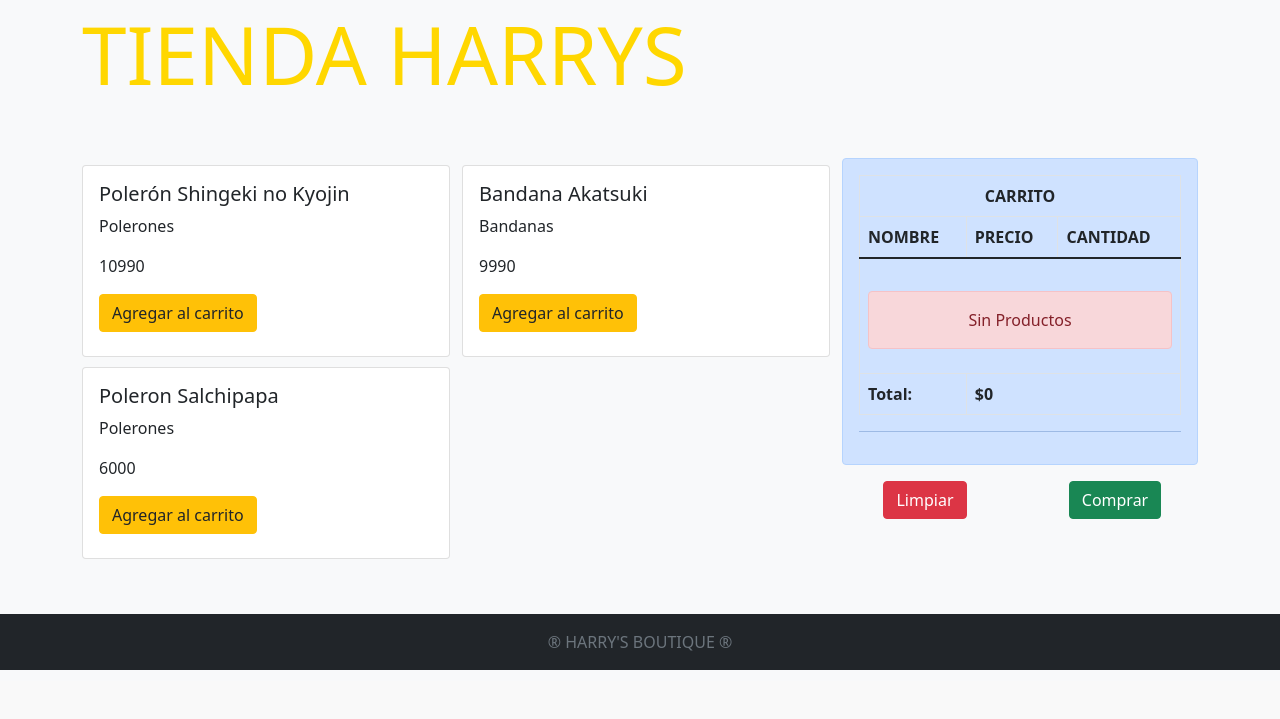
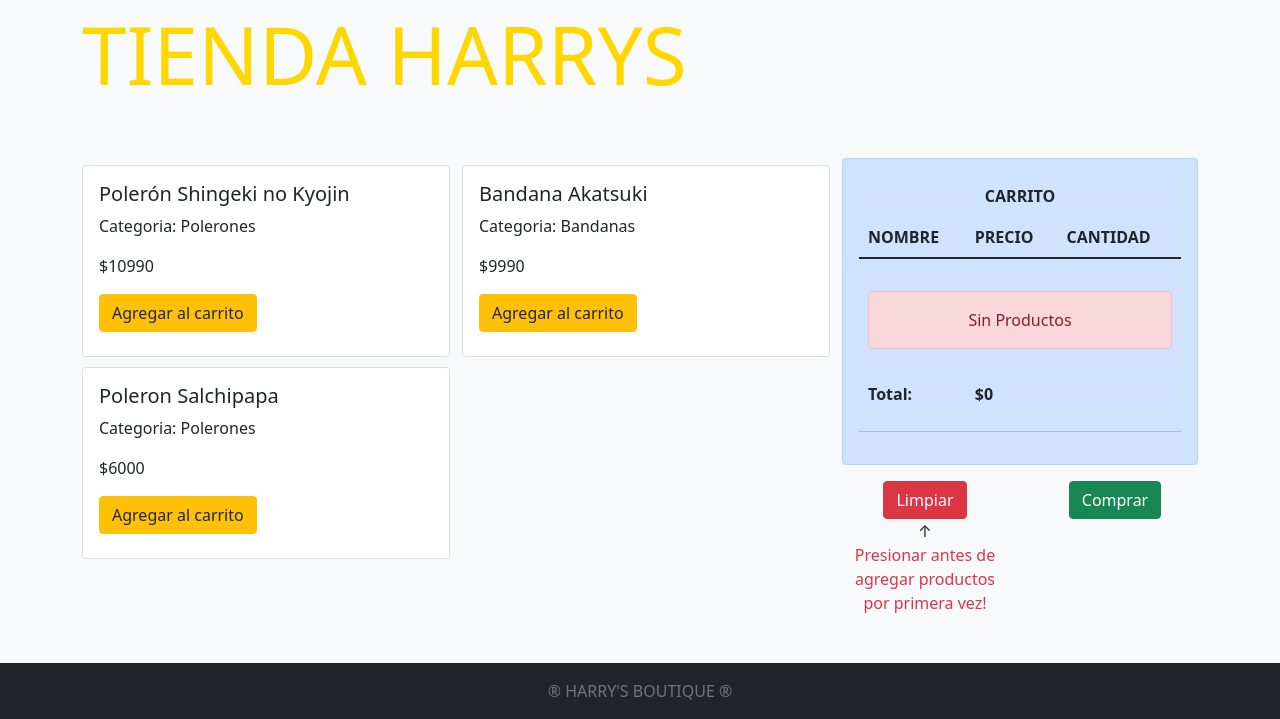
Before and after one commit to felipevega-dev/HarrysDjango, a Django app: page /tienda/ in a window 1280 px wide. Shown: the part 119-838 px from the top of the page. Before the commit the page ends 789 px from the top, so only its background shows below. Run offline with Django 4.2, Linux system fonts and the light colour scheme; data comes from the database, SQL or seed files in the repository; both versions use the stored data as it was after the commit.

Commit message:
error.0.3
Como no supe como arreglar el error, dejé un mensaje por mientras hasta descubrir como solucionarlo.

```diff
--- a/core/templates/harrys/carrito.html
+++ b/core/templates/harrys/carrito.html
@@ -15,7 +15,7 @@
       {% for key, value in request.session.carrito.items %}
         <tr>
           <th scope="col">{{value.nombre}}</td>
-          <td class="float-left">{{value.acumulado}}</td>
+          <td class="float-left">${{value.acumulado}}</td>
           <td>
             <a href="{% url 'Sub' value.producto_id %}" class="badge btn btn-dark bg-danger text-white ">-</a>
             <a href="{% url 'Add' value.producto_id %}" class="badge btn btn-dark bg-success text-white ">+</a>
@@ -39,6 +39,8 @@
     <hr>
     </div>
     <div class="row text-center">
-        <div class="col-6"><a href="{% url 'CLS' %}" class="btn btn-danger text-white">Limpiar</a></div>
+        <div class="col-6"><a href="{% url 'CLS' %}" class="btn btn-danger text-white">Limpiar</a><br>↑
+            <div class="text-danger">Presionar antes de agregar productos por primera vez!</div>
+        </div>
         <div class="col-6"><a href="#" class="btn btn-success text-white">Comprar</a></div>
     </div>
--- a/core/templates/harrys/tienda.html
+++ b/core/templates/harrys/tienda.html
@@ -18,8 +18,8 @@
                             <div class="card" style="height:12rem; width:23rem; margin: 5px 0px;">
                                 <div class="card-body">
                                     <h5 class="card-tittle">{{producto.nombre}}</h5>
-                                    <p class="card-text">{{producto.categoria}}</p>
-                                    <p class="card-text">{{producto.valor}}</p>
+                                    <p class="card-text">Categoria: {{producto.categoria}}</p>
+                                    <p class="card-text">${{producto.valor}}</p>
 
                                     <a href="{%url 'Add' producto.id %}" class="btn btn-warning">Agregar al carrito</a>
                                 </div>
```
Also changed, not shown: db.sqlite3.
